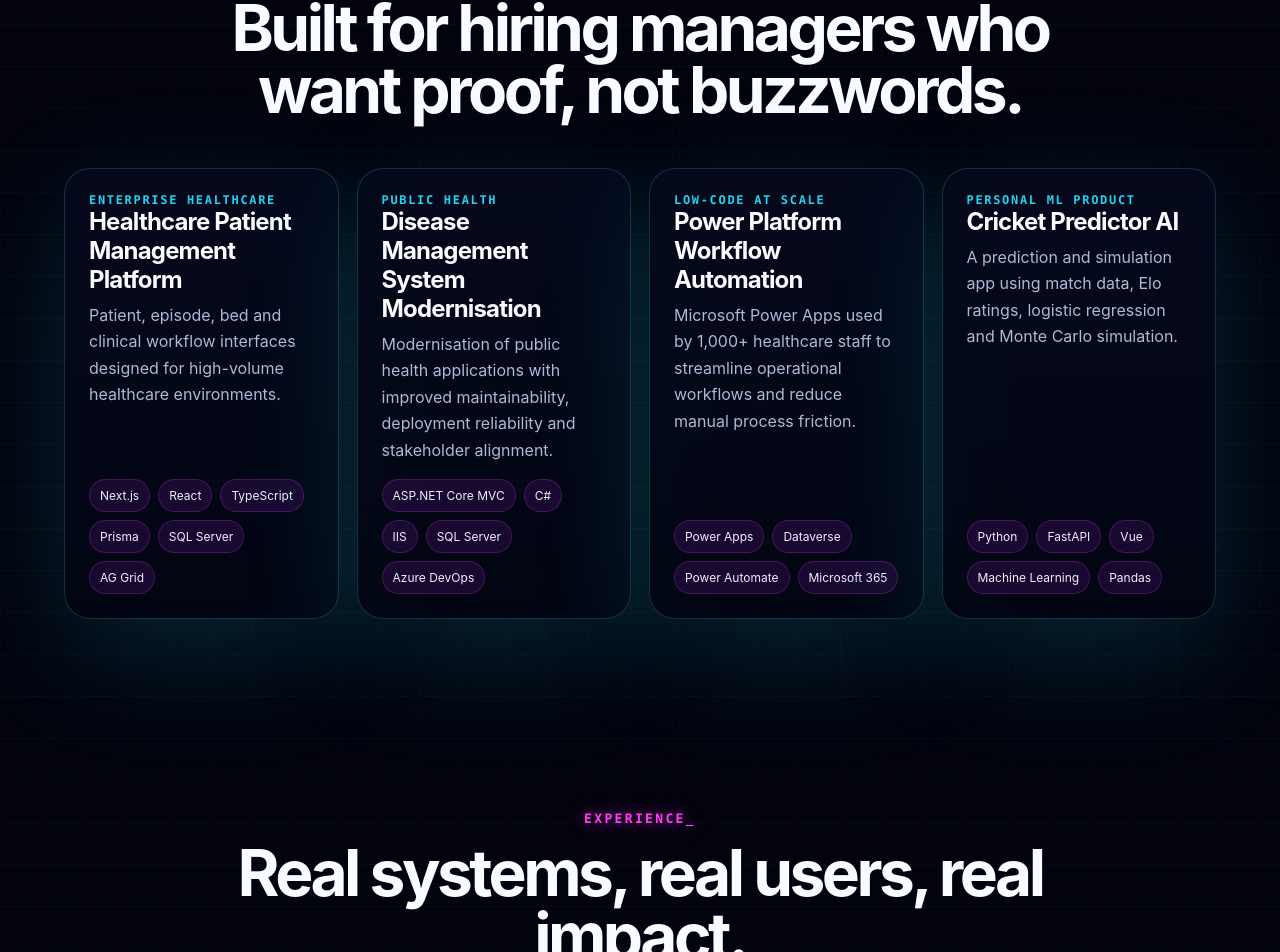
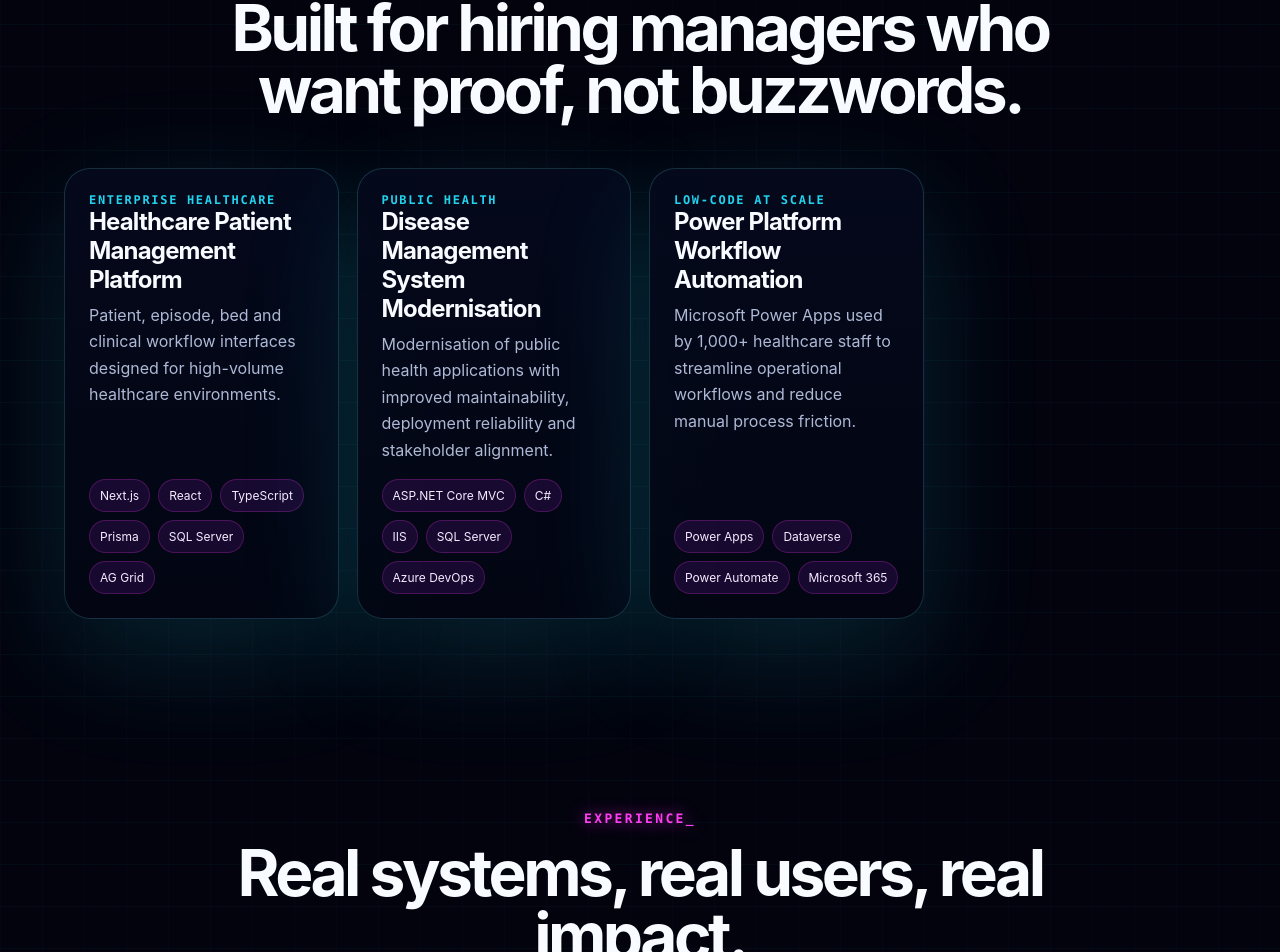
Before and after one commit to sadeedch/portfolio, a Next.js app: page / in a window 1280 px wide. Shown: the part 3168-4120 px from the top of the page. Built offline with nearby package versions, Linux system fonts and the light colour scheme.

Commit message:
Update page.js

```diff
--- a/app/page.js
+++ b/app/page.js
@@ -80,12 +80,7 @@
     text: 'Microsoft Power Apps used by 1,000+ healthcare staff to streamline operational workflows and reduce manual process friction.',
     stack: ['Power Apps', 'Dataverse', 'Power Automate', 'Microsoft 365']
   },
-  {
-    title: 'Cricket Predictor AI',
-    tag: 'Personal ML Product',
-    text: 'A prediction and simulation app using match data, Elo ratings, logistic regression and Monte Carlo simulation.',
-    stack: ['Python', 'FastAPI', 'Vue', 'Machine Learning', 'Pandas']
-  }
+
 ];
 
 const services = [
```
